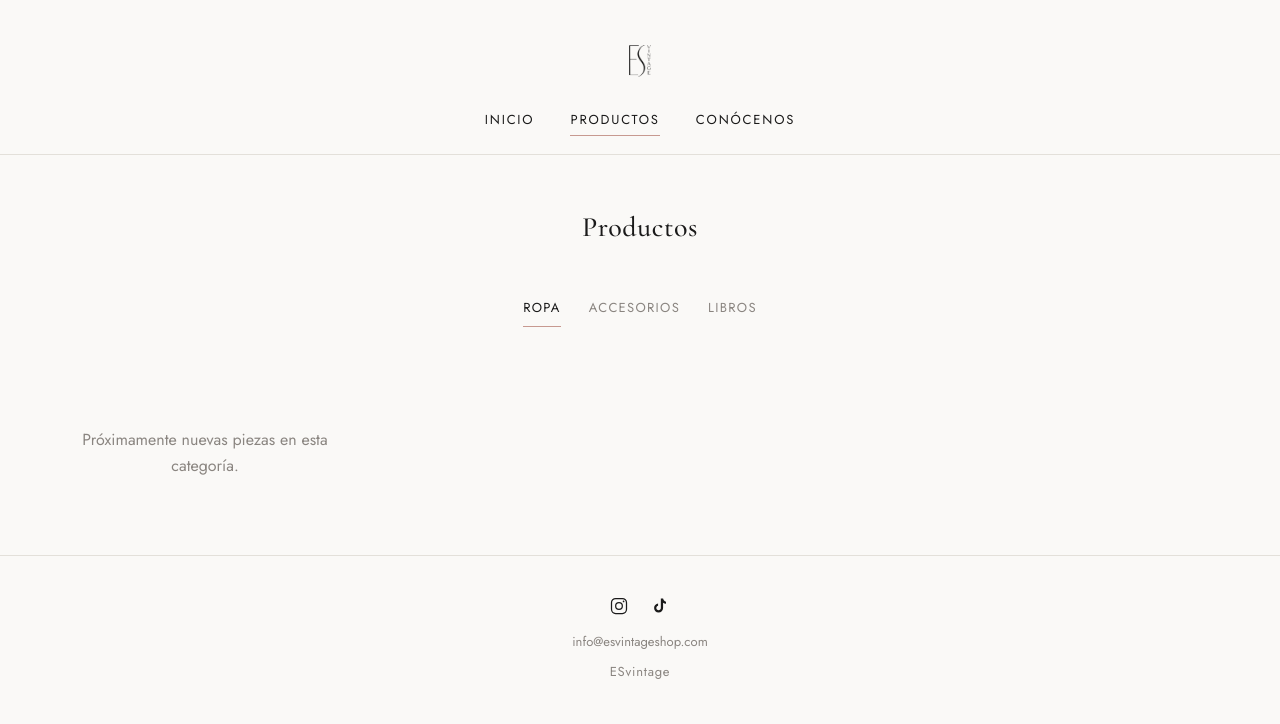
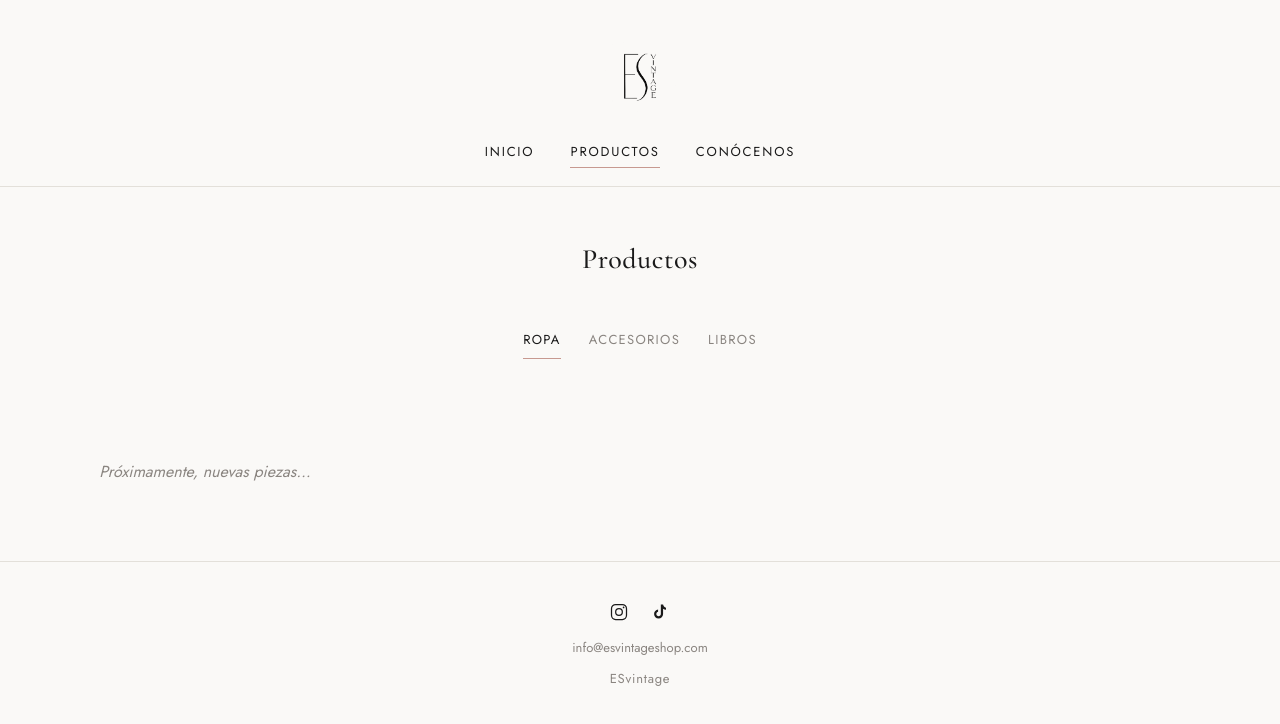
Before and after one commit to ESvintageshop/esvintage-web, a plain HTML site: page tienda.html in a window 1280 px wide. Drawn offline with nearby package versions, Linux system fonts and the light colour scheme.

Commit message:
Logo más grande y mensaje de 'próximamente' en cursiva, centrado y más corto

```diff
--- a/assets/css/style.css
+++ b/assets/css/style.css
@@ -45,7 +45,7 @@ header.site-header {
 }
 
 .logo img {
-  height: 64px;
+  height: 96px;
   margin: 0 auto 18px;
 }
 
@@ -220,6 +220,7 @@ section + section { border-top: 1px solid var(--color-line); }
   text-align: center;
   color: var(--color-muted);
   padding: 40px 0 10px;
+  font-style: italic;
 }
 
 /* Product detail page */
--- a/assets/js/main.js
+++ b/assets/js/main.js
@@ -71,7 +71,7 @@ async function initStore() {
       b.classList.toggle("active", b.dataset.cat === active);
     });
     if (items.length === 0) {
-      grid.innerHTML = `<p class="empty-state">Próximamente nuevas piezas en esta categoría.</p>`;
+      grid.innerHTML = `<p class="empty-state">Próximamente, nuevas piezas…</p>`;
       return;
     }
     grid.innerHTML = items.map((item, idx) => renderCard(item, active, idx)).join("");
@@ -99,7 +99,7 @@ async function initHomePreview() {
     items.forEach((item, idx) => all.push({ item, cat: cat.key, idx }));
   }
   if (all.length === 0) {
-    grid.innerHTML = `<p class="empty-state">Muy pronto encontrarás aquí las primeras piezas.</p>`;
+    grid.innerHTML = `<p class="empty-state">Próximamente, nuevas piezas…</p>`;
     return;
   }
   grid.innerHTML = all.slice(0, 8).map(({ item, cat, idx }) => renderCard(item, cat, idx)).join("");
```
